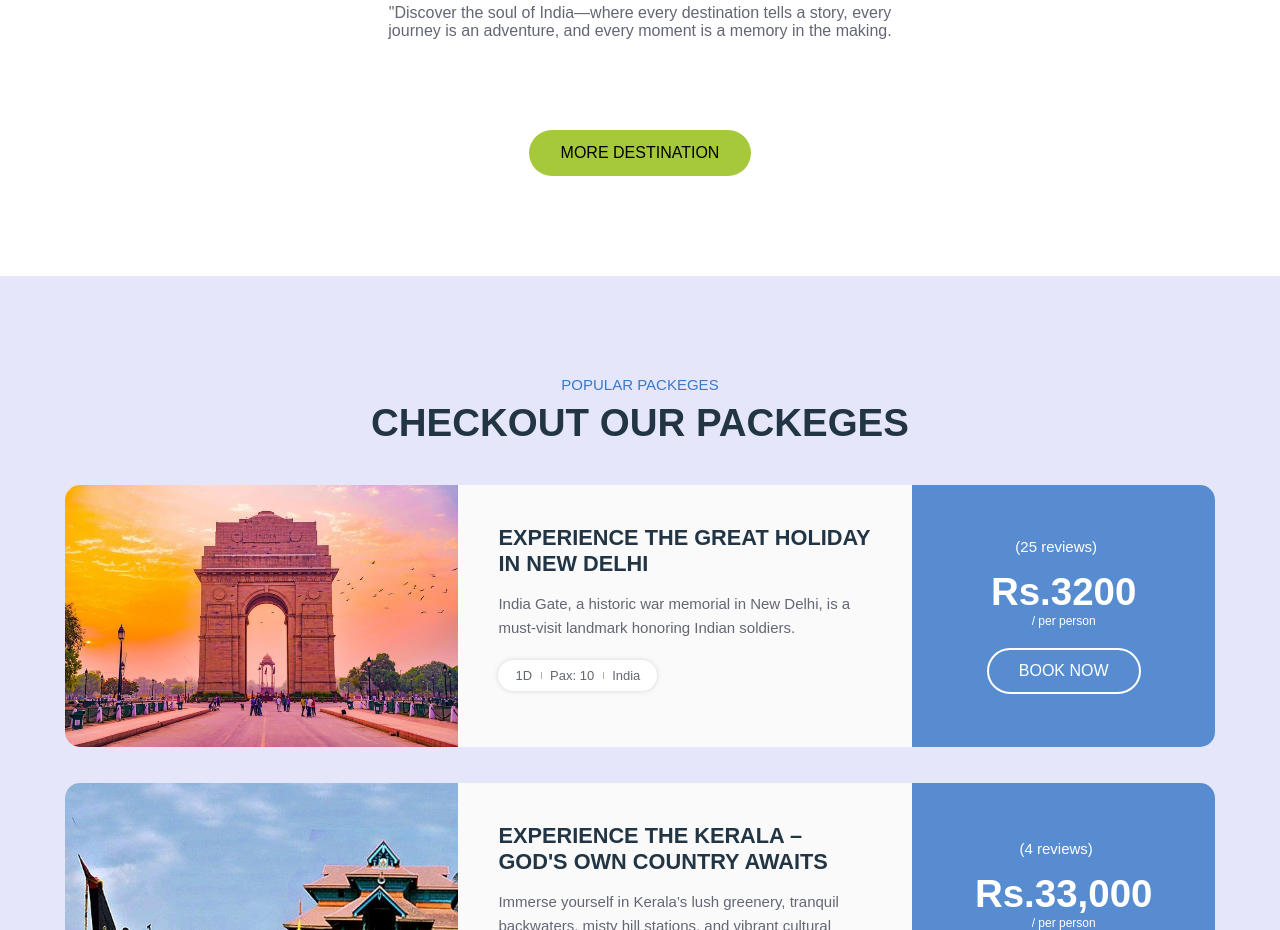
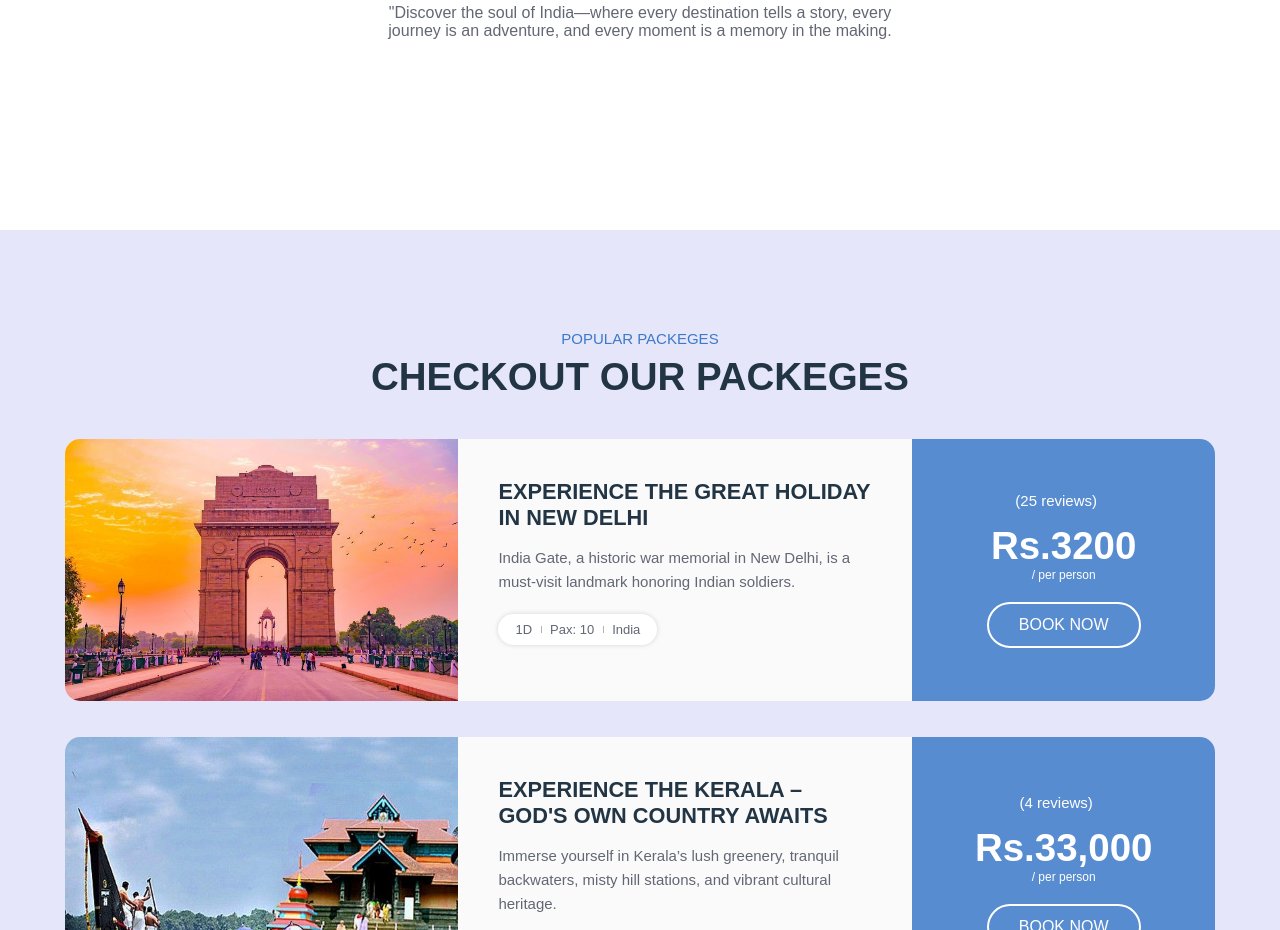
Before and after one commit to Gagana-sindhu/XPLORE-1.0, a plain HTML site: page index.html in a window 1280 px wide. Shown: the part 980-1910 px from the top of the page. Drawn offline with Linux system fonts and the light colour scheme.

Commit message:
Update index.html

```diff
--- a/index.html
+++ b/index.html
@@ -176,7 +176,7 @@
             <!-- The list will be dynamically populated by script.js -->
           </ul>
 
-          <button class="btn btn-primary">More destination</button>
+
 
         </div>
       </section>
```
